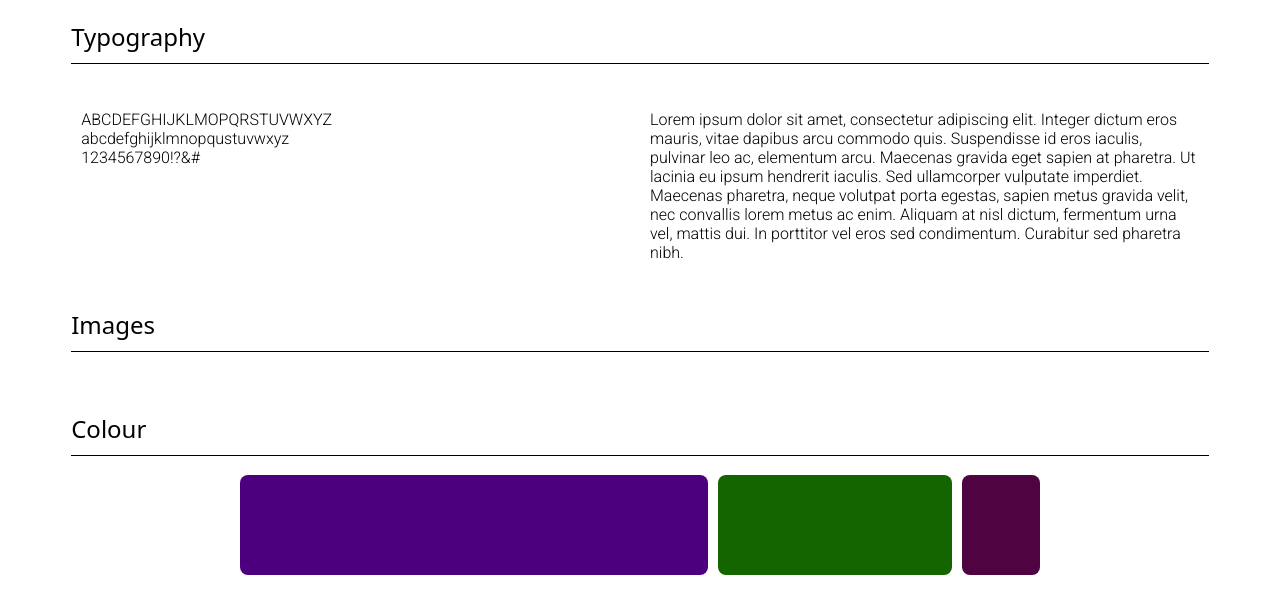
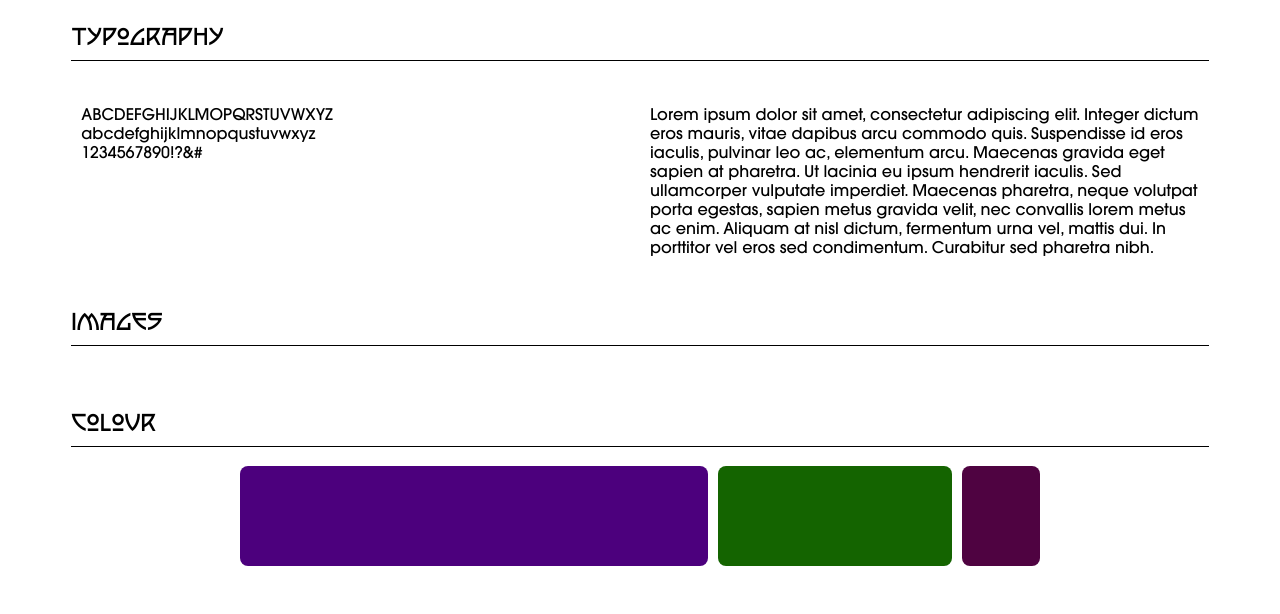
Before and after one commit to RamirezJulian/portfolioo, a Jekyll site: the page style_guide/index.html, which Jekyll copies as it is, in a window 1280 px wide. Shown: the top 614 px of the page. Built offline with Jekyll 4.4.1, drawn with Linux system fonts in a browser that asks for light colours; some web fonts are replaced.

Commit message:
Add files via upload

```diff
--- a/style_guide/css/main.css
+++ b/style_guide/css/main.css
@@ -1,25 +1,17 @@
 /* CSS Document */
-@import url('https://fonts.googleapis.com/css2?family=Boldonse&family=Roboto:ital,wght@0,100..900;1,100..900&display=swap');
 
-/*
-.boldonse-regular {
-  font-family: "Boldonse", system-ui;
-  font-weight: 400;
-  font-style: normal;
+@font-face{
+	font-family: "P22 Arts And Crafts";
+	src: url("../../P22 Arts And Crafts Regular.ttf")
+
 }
 
 
-.roboto-<uniquifier> {
-  font-family: "Roboto", sans-serif;
-  font-optical-sizing: auto;
-  font-weight: <weight>;
-  font-style: normal;
-  font-variation-settings:
-    "wdth" 100;
+@font-face{
+	font-family: "ITCAvantGarden";
+	src: url("../../ITCAvantGardePro-Md.ttf")
+
 }
-
-
-*/
 
 main {
 	width:90%;
@@ -29,7 +21,7 @@ main {
 }
 
 h1,h2,h3,h4,h5,h6 {
-  font-family: "Boldonse", system-ui;
+  font-family: "P22 Arts And Crafts";
   font-weight: 400;
   font-style: normal;
 }
@@ -41,7 +33,7 @@ h1 {
 
 
 p {
-  font-family: "Roboto", sans-serif;
+  font-family: "ITCAvantGarden";
   font-optical-sizing: auto;
   font-weight: 300;
   font-style: normal;
```
Also changed, not shown: ITCAvantGardePro-Md.ttf (added), P22 Arts And Crafts Regular.ttf (added).
